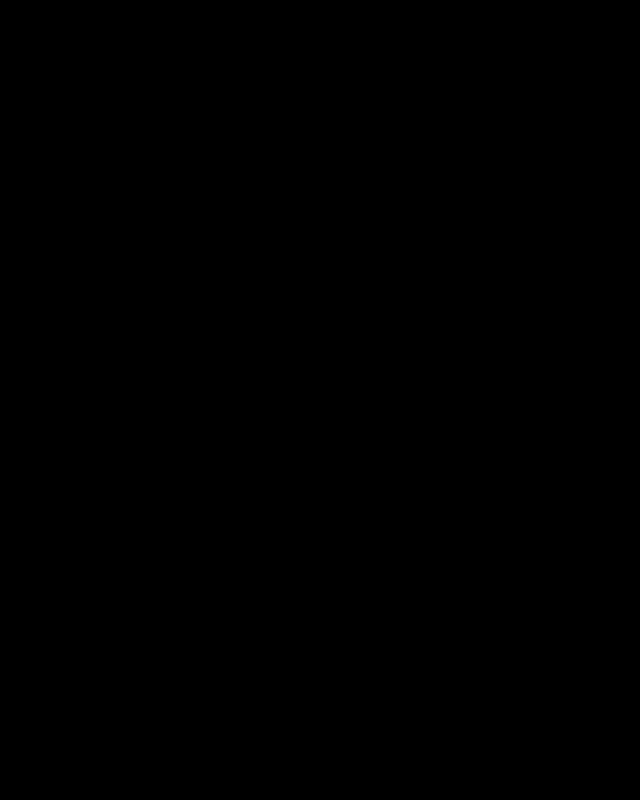
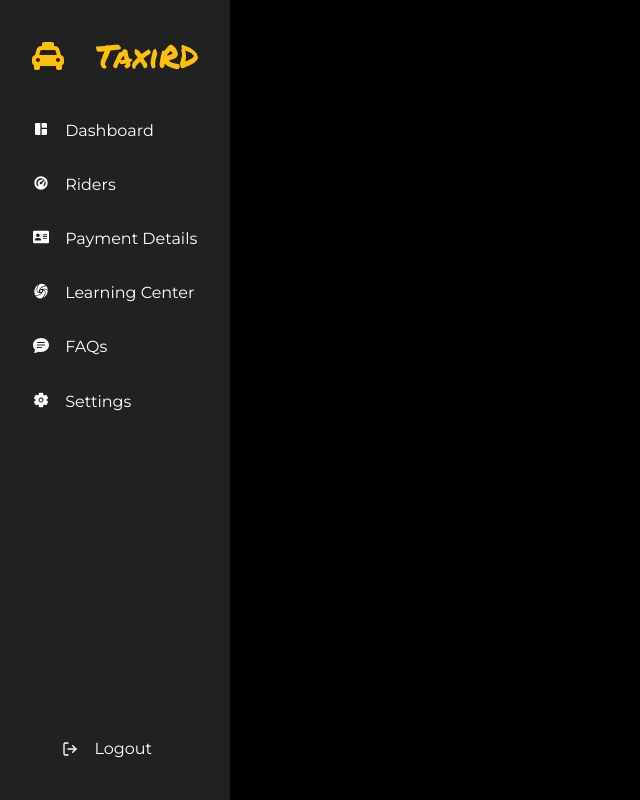
Before and after one commit to Jp90-22/taxird-dashboard, a React (Create React App) app: page / in a window 1280 px wide. Shown: the whole page, without its empty margins (0-640 px from the left). Built offline with nearby package versions, Linux system fonts and the light colour scheme.

Commit message:
Implementing Sidebar component

```diff
--- a/src/App.js
+++ b/src/App.js
@@ -1,5 +1,16 @@
 import React from "react";
 
+import styled from "styled-components";
+import Dashboard from "./app/components/Dashboard";
+import Sidebar from "./app/components/Sidebar";
+
 export default function App() {
-  return <div>Hello world</div>;
+  return (
+    <Div>
+      <Sidebar />
+      <Dashboard />
+    </Div>
+  );
 }
+
+const Div = styled.div``;
--- a/src/app/components/Sidebar.jsx
+++ b/src/app/components/Sidebar.jsx
@@ -1,5 +1,166 @@
 import React from "react";
+import styled from "styled-components";
+
+// Icons
+import { MdSpaceDashboard } from "react-icons/md";
+import { RiDashboard2Fill } from "react-icons/ri";
+import { FaAddressCard, FaTaxi } from "react-icons/fa";
+import { GiTwirlCenter } from "react-icons/gi";
+import { BsFillChatTextFill } from "react-icons/bs";
+import { IoSettings } from "react-icons/io5";
+import { FiLogOut } from "react-icons/fi";
+import { GiHamburgerMenu } from "react-icons/gi";
+import { VscChromeClose } from "react-icons/vsc";
 
 export default function Sidebar() {
-  return <div>Sidebar</div>;
+  return (
+    <>
+      <Section>
+        <div className="top">
+          <div className="brand">
+            <a className="brand" href="#">
+              <FaTaxi />
+              <span>TaxiRD</span>
+            </a>
+          </div>
+
+          <div className="toggle"></div>
+
+          <div className="links">
+            <ul>
+              <li>
+                <a href="#">
+                  <MdSpaceDashboard />
+                  <span> Dashboard</span>
+                </a>
+              </li>
+              <li>
+                <a href="#">
+                  <RiDashboard2Fill />
+                  <span> Riders</span>
+                </a>
+              </li>
+              <li>
+                <a href="#">
+                  <FaAddressCard />
+                  <span> Payment Details</span>
+                </a>
+              </li>
+              <li>
+                <a href="#">
+                  <GiTwirlCenter />
+                  <span> Learning Center</span>
+                </a>
+              </li>
+              <li>
+                <a href="#">
+                  <BsFillChatTextFill />
+                  <span> FAQs</span>
+                </a>
+              </li>
+              <li>
+                <a href="#">
+                  <IoSettings />
+                  <span> Settings</span>
+                </a>
+              </li>
+            </ul>
+          </div>
+        </div>
+        <div className="logout">
+          <a href="#">
+            <FiLogOut />
+            <span className="logout">Logout</span>
+          </a>
+        </div>
+      </Section>
+    </>
+  );
 }
+
+const Section = styled.section`
+  position: fixed;
+  left: 0;
+  background-color: #212121;
+  height: 100vh;
+  width: 18vw;
+  display: flex;
+  flex-direction: column;
+  align-items: center;
+  justify-content: space-between;
+  padding: 2rem 0;
+  gap: 2rem;
+  .top {
+    display: flex;
+    flex-direction: column;
+    gap: 2rem;
+    width: 100%;
+    .toggle {
+      display: none;
+    }
+    .brand {
+      width: 100%;
+      text-decoration: none;
+      display: flex;
+      justify-content: center;
+      align-items: center;
+      gap: 2rem;
+
+      svg {
+        color: #ffc107;
+        font-size: 2rem;
+      }
+      span {
+        font-size: 2rem;
+        color: #ffc107;
+        font-family: "Permanent Marker", cursive;
+      }
+    }
+    .links {
+      display: flex;
+      justify-content: center;
+      ul {
+        list-style-type: none;
+        display: flex;
+        flex-direction: column;
+        gap: 1rem;
+        li {
+          padding: 0.6rem 1rem;
+          border-radius: 0.6rem;
+          &:hover {
+            background-color: #ffc107;
+            a {
+              color: black;
+            }
+          }
+          a {
+            text-decoration: none;
+            display: flex;
+            gap: 1rem;
+            color: white;
+          }
+        }
+        .active {
+          background-color: #ffc107;
+          a {
+            color: black;
+          }
+        }
+      }
+    }
+  }
+  .logout {
+    padding: 0.3rem 1rem;
+    border-radius: 0.6rem;
+    &:hover {
+      background-color: #da0037;
+    }
+    a {
+      text-decoration: none;
+      display: flex;
+      align-items: center;
+      justify-content: flex-start;
+      color: white;
+    }
+  }
+`;
```
